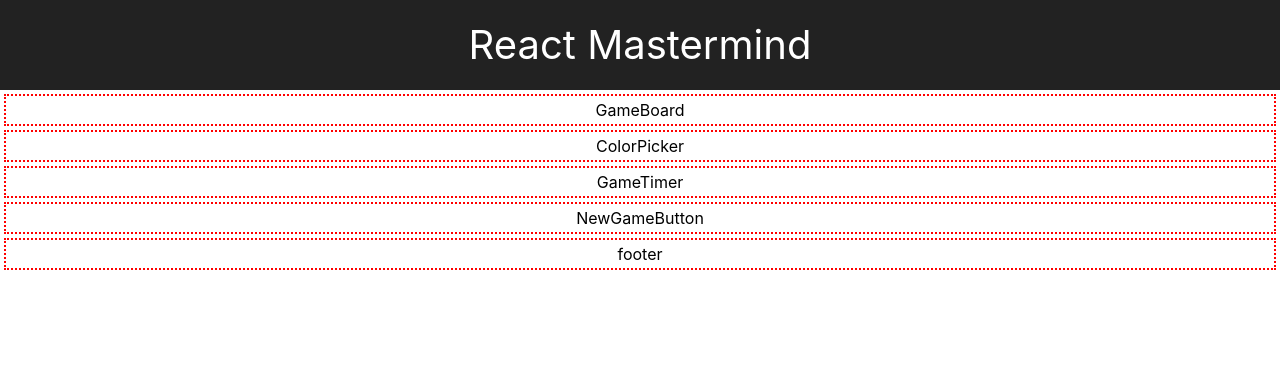
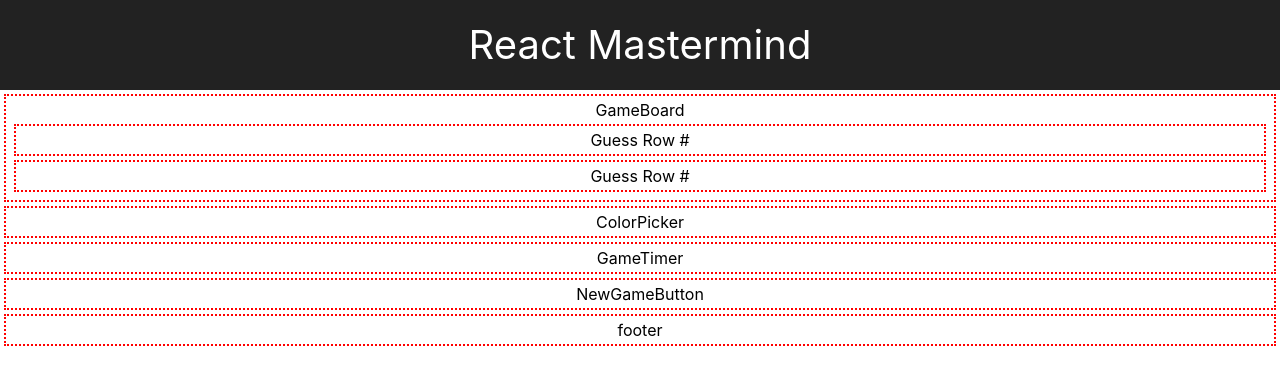
Before and after one commit to pickles135/react-mastermind-game, a React (Create React App) app: page / in a window 1280 px wide. Shown: the top 384 px of the page. Built offline with nearby package versions, Linux system fonts and the light colour scheme.

Commit message:
imports GuessRow component into gameboard component

```diff
--- a/src/components/GameBoard/GameBoard.jsx
+++ b/src/components/GameBoard/GameBoard.jsx
@@ -1,9 +1,12 @@
 import React from 'react';
+import GuessRow from '../GuessRow/GuessRow'
 
 const GameBoard = (props) => (
   <div className='component'>
     <div>
       GameBoard
+      <GuessRow />
+      <GuessRow />
     </div>
   </div>
 );
```
